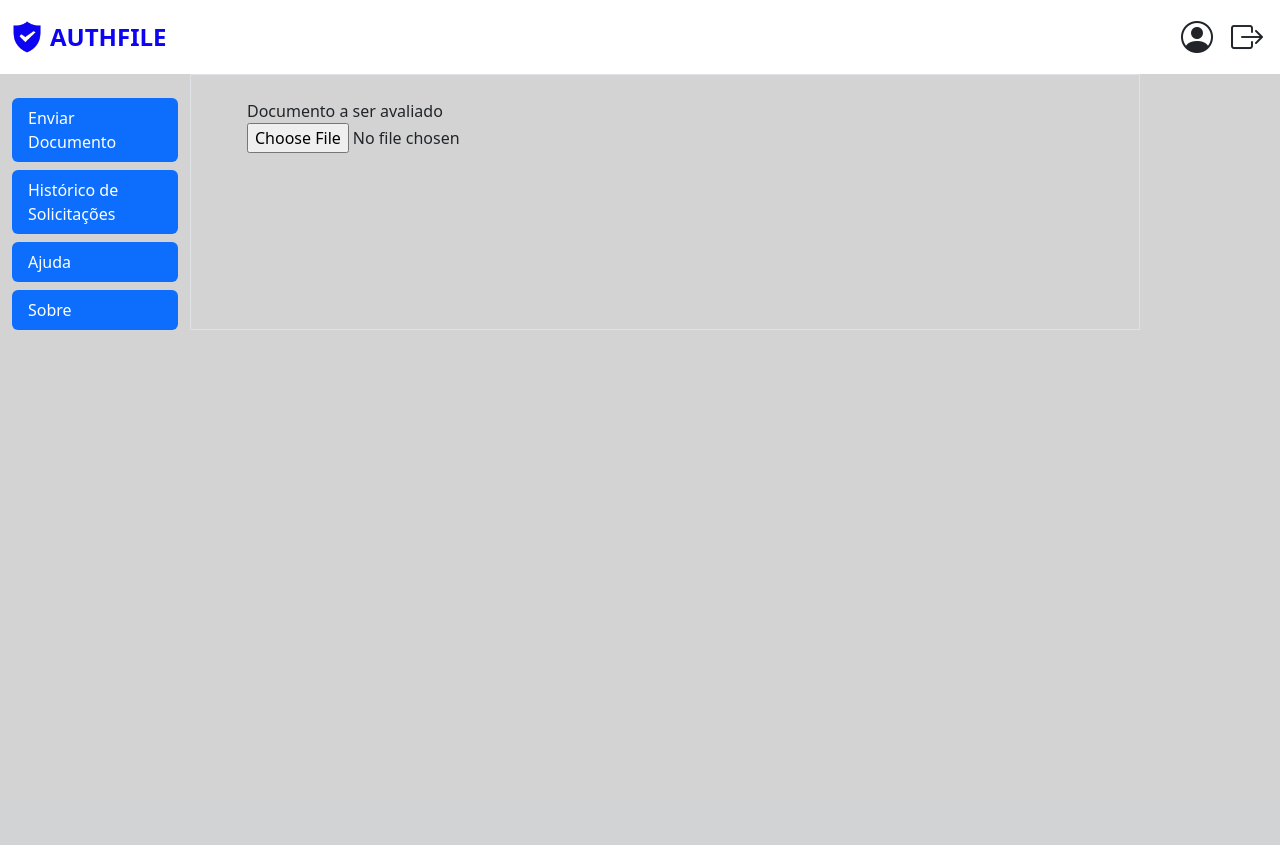
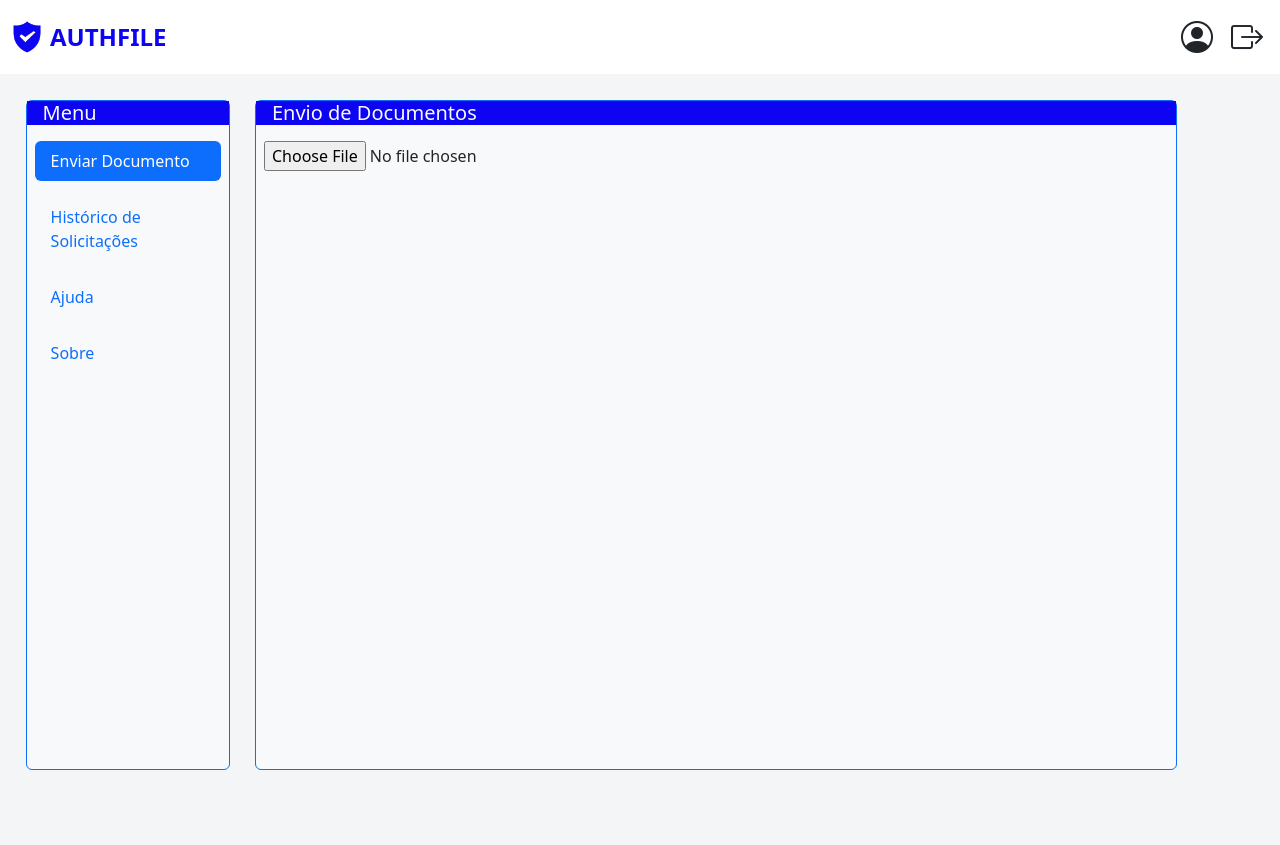
Before and after one commit to danzz32/AuthFile, a Flask app: page /index in a window 1280 px wide. Before the commit the page ends 330 px from the top, so only its background shows below. Run offline with Flask 3, Linux system fonts and the light colour scheme.

Commit message:
Ajuste da tela inicial e mensagens de erro. Criação dos templates das outras páginas (sobre, histórico, ajuda, perfil). Refatoramento do código e ajuste da estrutura

```diff
--- a/app.py
+++ b/app.py
@@ -1,7 +1,7 @@
 from flask import Flask
+
 from config import Config
 from models import init_db
-from models.empresa_repository import Empresa
 
 
 def create_app():
--- /dev/null
+++ b/controllers/main_controller.py
@@ -0,0 +1,70 @@
+from flask import render_template, redirect, url_for, session, flash
+
+from forms.forms import FormLogin, FormCadastro
+from models.empresa_repository import EmpresaRepository
+
+
+def home():
+    return redirect(url_for('main.login'))
+
+
+def index():
+    return render_template('index.html')
+
+
+def login():
+    form_login = FormLogin()
+    form_cadastro = FormCadastro()
+
+    if form_login.validate_on_submit():
+        email = form_login.email_comercial.data
+        senha = form_login.senha.data
+
+        empresa_repo = EmpresaRepository()
+        empresa = empresa_repo.get_by_email(email)
+
+        if empresa and empresa.senha == senha:
+            session['user'] = email
+            print(f"Usuario logado - {empresa.nome} | {empresa.email_comercial}")
+            return redirect(url_for('main.index'))
+        else:
+            flash('E-mail ou senha incorretos. Verifique suas credenciais e tente novamente.', 'danger')
+
+    if form_cadastro.validate_on_submit():
+        email = form_cadastro.email_comercial.data
+        empresa_repo = EmpresaRepository()
+        existing_empresa = empresa_repo.get_by_email(email)
+
+        if existing_empresa:
+            flash('E-mail já cadastrado', 'danger')
+        else:
+            nova_empresa = form_cadastro.criar_empresa()
+            empresa_repo.add(nova_empresa)
+            flash('Cadastro realizado com sucesso!', 'success')
+            print(
+                f"Usuario Cadastrado - {empresa.nome} | {empresa.email_comercial} | {empresa.cnpj} | {empresa.representante}")
+            return redirect(url_for('main.index'))
+
+    return render_template('login.html', form_login=form_login, form_cadastro=form_cadastro)
+
+
+def logout():
+    session.pop('user_id', None)
+    print(f"Logout Efetuado")
+    return redirect(url_for('main.login'))
+
+
+def user_info():
+    if 'user' in session:
+        email = session['user']
+        empresa_repo = EmpresaRepository()
+        empresa = empresa_repo.get_by_email(email)
+
+        if empresa:
+            return render_template('user_info.html', empresa=empresa)
+        else:
+            flash('Usuário não encontrado', 'danger')
+            return redirect(url_for('main.login'))
+    else:
+        flash('Você precisa estar logado para acessar essa página', 'danger')
+        return redirect(url_for('main.login'))
--- a/controllers/routes.py
+++ b/controllers/routes.py
@@ -1,60 +1,10 @@
-from flask import Blueprint, render_template, redirect, url_for, session, flash
-
-from forms.forms import FormLogin, FormCadastro
-from models.empresa_repository import EmpresaRepository
+from flask import Blueprint
+from controllers.main_controller import home, index, login, logout, user_info
 
 main_bp = Blueprint('main', __name__)
 
-
-@main_bp.route('/')
-def home():
-    return redirect(url_for('main.login'))
-
-
-@main_bp.route('/index')
-def index():
-    return render_template('index.html')
-
-
-@main_bp.route('/login', methods=['GET', 'POST'])
-def login():
-    form_login = FormLogin()
-    form_cadastro = FormCadastro()
-
-    if form_login.validate_on_submit():
-        email = form_login.email_comercial.data
-        senha = form_login.senha.data
-
-        empresa_repo = EmpresaRepository()
-        empresa = empresa_repo.get_by_email(email)
-
-        if empresa and empresa.senha == senha:
-            session['user'] = email
-            print(f"Usuario logado - {empresa.nome} | {empresa.email_comercial}")
-            return redirect(url_for('main.index'))
-        else:
-            flash('E-mail ou senha incorretos. Verifique suas credenciais e tente novamente.', 'danger')
-
-    if form_cadastro.validate_on_submit():
-        email = form_cadastro.email_comercial.data
-        empresa_repo = EmpresaRepository()
-        existing_empresa = empresa_repo.get_by_email(email)
-
-        if existing_empresa:
-            flash('E-mail já cadastrado', 'danger')
-        else:
-            nova_empresa = form_cadastro.criar_empresa()
-            empresa_repo.add(nova_empresa)
-            flash('Cadastro realizado com sucesso!', 'success')
-            print(
-                f"Usuario Cadastrado - {empresa.nome} | {empresa.email_comercial} | {empresa.cnpj} | {empresa.representante}")
-            return redirect(url_for('main.index'))
-
-    return render_template('login.html', form_login=form_login, form_cadastro=form_cadastro)
-
-
-@main_bp.route('/logout')
-def cadastro():
-    session.pop('user_id', None)
-    print(f"Logout Efetuado")
-    return redirect(url_for('main.login'))
+main_bp.route('/')(home)
+main_bp.route('/index')(index)
+main_bp.route('/login', methods=['GET', 'POST'])(login)
+main_bp.route('/logout')(logout)
+main_bp.route('/user_info')(user_info)
--- /dev/null
+++ b/templates/about.html
@@ -0,0 +1,4 @@
+<h5 class=" fundo px-3 text-light">Sobre</h5>
+<div class="p-2">
+    <p>Sobre aqui</p>
+</div>
--- a/templates/base.html
+++ b/templates/base.html
@@ -4,7 +4,7 @@
     <meta charset="UTF-8">
     <title>AUTHFILE</title>
     <link rel="shortcut icon" href="/static/imgs/Icon_Blue%20no%20BG.png" type="image/x-icon">
-
+    <link rel="stylesheet" href="/static/css/flash-msg.css">
     <link rel="stylesheet" href="https://cdn.jsdelivr.net/npm/bootstrap-icons@1.11.0/font/bootstrap-icons.css">
     <link crossorigin="anonymous" href="https://cdn.jsdelivr.net/npm/bootstrap@5.3.3/dist/css/bootstrap.min.css"
           integrity="sha384-QWTKZyjpPEjISv5WaRU9OFeRpok6YctnYmDr5pNlyT2bRjXh0JMhjY6hW+ALEwIH" rel="stylesheet">
@@ -12,12 +12,13 @@
     {% block head %}
     {% endblock %}
 </head>
-    <body>
+<body style="height: 100vh;background-color: #f4f5f7">
 {% block navbar %}
     <nav class="navbar">
         <div class="container-fluid">
             <a class="navbar-brand fs-3 fw-bold text-light" href="#">
-              <img src="/static/imgs/AUTHFILE_ICON%20BG.png" alt="Logo" width="40" height="40" class="d-inline-block align-text-top">
+                <img src="/static/imgs/AUTHFILE_ICON%20BG.png" alt="Logo" width="40" height="40"
+                     class="d-inline-block align-text-top">
                 AUTHFILE
             </a>
         </div>
@@ -28,16 +29,18 @@
     {% with messages = get_flashed_messages(with_categories=True) %}
         {% if messages %}
             {% for category, message in messages %}
-            <div class="alert {{ category }}">
+                <div class="flash-message {{ category }}">
                     {{ message }}
                 </div>
             {% endfor %}
         {% endif %}
     {% endwith %}
+
 </div>
-
+<div style="padding: 2% 2%;">
     {% block body %}
     {% endblock %}
+</div>
 
 <script crossorigin="anonymous"
         integrity="sha384-YvpcrYf0tY3lHB60NNkmXc5s9fDVZLESaAA55NDzOxhy9GkcIdslK1eN7N6jIeHz"
--- /dev/null
+++ b/templates/help.html
@@ -0,0 +1,4 @@
+<h5 class=" fundo px-3 text-light">Ajuda</h5>
+<div class="p-2">
+    <p>Ajuda aqui</p>
+</div>
--- /dev/null
+++ b/templates/historic.html
@@ -0,0 +1,4 @@
+<h5 class=" fundo px-3 text-light">Histórico de documentos</h5>
+<div class="p-2">
+    <p>Histórico aqui</p>
+</div>
--- a/templates/index.html
+++ b/templates/index.html
@@ -3,7 +3,8 @@
 {% block head %}
     <style>
         body {
-            background-color: #d3d3d3;
+            margin: 0;
+            overflow: hidden;
         }
 
         a#name-logo {
@@ -14,9 +15,24 @@
             background-color: #0d04f1;
         }
 
-        /* Alta especificidade para garantir que a regra seja aplicada */
         .navbar .navbar-nav .nav-link {
-            font-size: 0.75rem; /* Ajuste o valor conforme necessário */
+            font-size: 0.75rem;
+        }
+
+        .table-container {
+            width: 100%;
+            height: 90vh;
+            padding: 20px;
+            box-sizing: border-box;
+        }
+
+        .nav-pills .nav-link {
+            margin-bottom: 1rem;
+        }
+
+        .tab-content {
+            height: 100%;
+            overflow-y: auto;
         }
     </style>
 {% endblock %}
@@ -26,33 +42,37 @@
 {% endblock %}
 
 {% block body %}
-    <div class="container m-0 text-left">
-        <div class="row">
-            <div class="col-2 pt-4 ">
-                <ul class="nav flex-column nav-pills p-0 gap-2">
-                    <li class="nav-item">
-                        <a aria-current="page" class="nav-link active" href="#">Enviar Documento</a>
-                    </li>
-                    <li class="nav-item">
-                        <a class="nav-link active" href="#">Histórico de Solicitações</a>
-                    </li>
-                    <li class="nav-item">
-                        <a class="nav-link active" href="#">Ajuda</a>
-                    </li>
-                    <li class="nav-item">
-                        <a aria-disabled="true" class="nav-link active">Sobre</a>
-                    </li>
-                </ul>
+    <div class="container-fluid m-0 p-0 text-left table-container">
+        <div class="row h-100 m-0" style="column-gap: 2%">
+            <div class="col-2 bg-light border border-primary rounded"
+                 style="padding-left: 0px;padding-right: 0px;margin-bottom: 50px">
+                <h5 class=" fundo px-3 text-light">Menu</h5>
+                <div class="p-2">
+                    {% include 'menu.html' %}
+                </div>
             </div>
-            <div class="col px-4 pt-4 border">
-                <ul style="list-style:none">
-                    <li>
-                        Documento a ser avaliado
-                    </li>
-                    <li>
-                        <input type="file" name="upload_document" id="" class="">
-                    </li>
-                </ul>
+            <div class="col-9 bg-light border border-primary rounded"
+                 style="padding-left: 0px;padding-right: 0px;margin-bottom: 50px">
+                <div class="tab-content h-100" id="v-pills-tabContent">
+                    <div class="tab-pane fade show active" id="v-pills-home" role="tabpanel"
+                         aria-labelledby="v-pills-home-tab">
+                        {% include 'upload.html' %}
+                    </div>
+                    <div class="tab-pane fade" id="v-pills-profile" role="tabpanel"
+                         aria-labelledby="v-pills-profile-tab">
+                        {% include 'historic.html' %}
+                    </div>
+                    <div class="tab-pane fade" id="v-pills-messages" role="tabpanel"
+                         aria-labelledby="v-pills-messages-tab">
+                        {% include 'help.html' %}
+                    </div>
+                    <div class="tab-pane fade" id="v-pills-settings" role="tabpanel"
+                         aria-labelledby="v-pills-settings-tab">
+                        {% include 'about.html' %}
+                    </div>
+                </div>
             </div>
+
         </div>
+    </div>
 {% endblock %}
--- a/templates/login.html
+++ b/templates/login.html
@@ -16,6 +16,7 @@
 {% endblock %}
 
 {% block body %}
+
     <div class="container">
         <div class="row d-flex justify-content-center align-items-center">
             <div class="col-md-6">
--- /dev/null
+++ b/templates/menu.html
@@ -0,0 +1,14 @@
+<div class="nav flex-column nav-pills" id="v-pills-tab" role="tablist" aria-orientation="vertical">
+    <a class="nav-link active" id="v-pills-home-tab" data-bs-toggle="pill" href="#v-pills-home"
+       role="tab"
+       aria-controls="v-pills-home" aria-selected="true">Enviar Documento</a>
+    <a class="nav-link" id="v-pills-profile-tab" data-bs-toggle="pill" href="#v-pills-profile"
+       role="tab"
+       aria-controls="v-pills-profile" aria-selected="false">Histórico de Solicitações</a>
+    <a class="nav-link" id="v-pills-messages-tab" data-bs-toggle="pill" href="#v-pills-messages"
+       role="tab"
+       aria-controls="v-pills-messages" aria-selected="false">Ajuda</a>
+    <a class="nav-link" id="v-pills-settings-tab" data-bs-toggle="pill" href="#v-pills-settings"
+       role="tab"
+       aria-controls="v-pills-settings" aria-selected="false">Sobre</a>
+</div>
--- a/templates/navbar.html
+++ b/templates/navbar.html
@@ -1,13 +1,13 @@
 <nav class="navbar navbar-expand-lg navbar-light bg-white">
     <div class="container-fluid">
-        <a class="navbar-brand fs-4 fw-bold d-flex align-items-center" href="./index.html" id="name-logo">
+        <a class="navbar-brand fs-4 fw-bold d-flex align-items-center" href="/index" id="name-logo">
             <img alt="Logo" class="d-inline-block align-text-center me-2" height="32"
                  src="/static/imgs/Icon_Blue%20no%20BG.png"
                  width="30">
             AUTHFILE
         </a>
         <div class="d-flex ms-auto">
-            <a href="./user_info.html" class="btn p-1" type="button">
+            <a href="/user_info" class="btn p-1" type="button">
                 <i class="bi bi-person-circle fs-2"></i>
             </a>
             <a href="/logout" class="btn p-1 ms-2" type="button">
--- a/templates/upload.html
+++ b/templates/upload.html
@@ -0,0 +1,4 @@
+<h5 class=" fundo px-3 text-light">Envio de Documentos</h5>
+<div class="p-2">
+    <input type="file" name="upload_document" id="" class="">
+</div>
```
Also changed, not shown: static/css/flash-msg.css (added, +30 -0 lines), templates/user_info.html (+77 -0 lines). Lines whose indentation alone changed are shown as unchanged.
